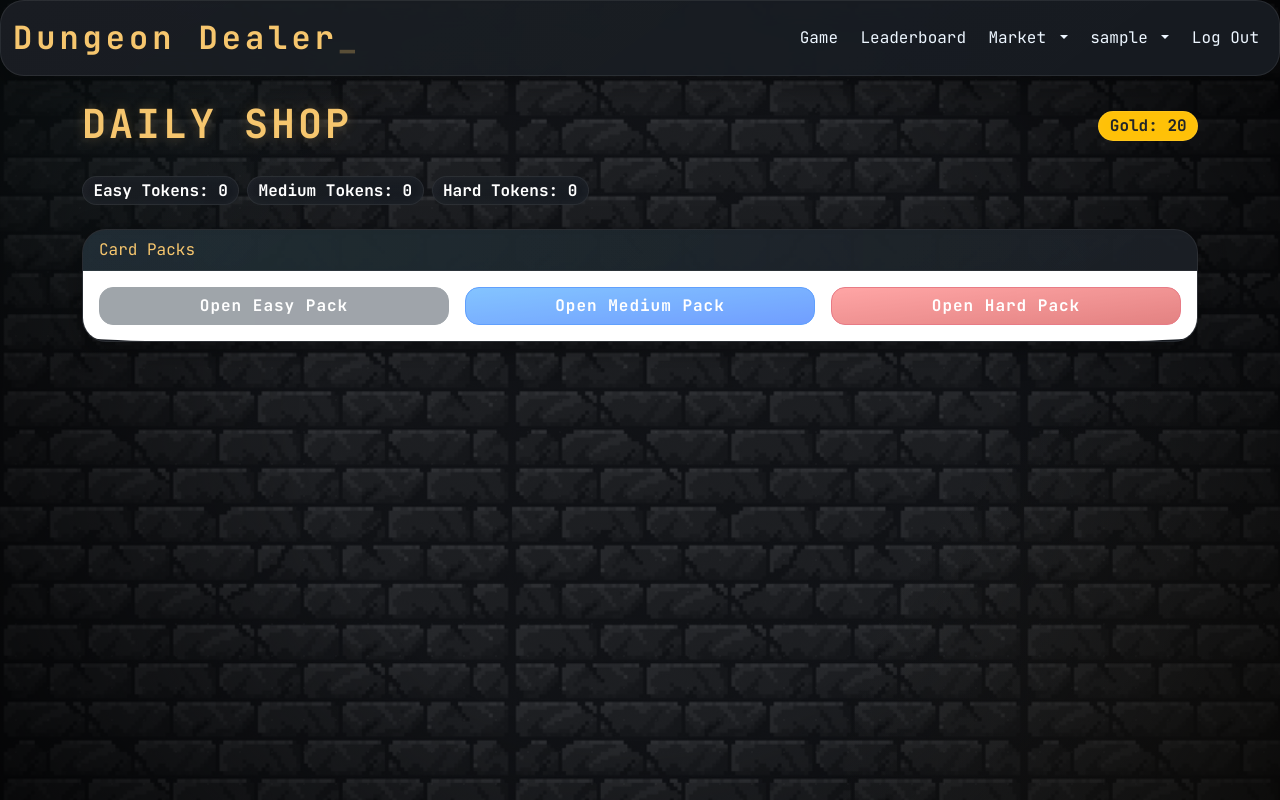
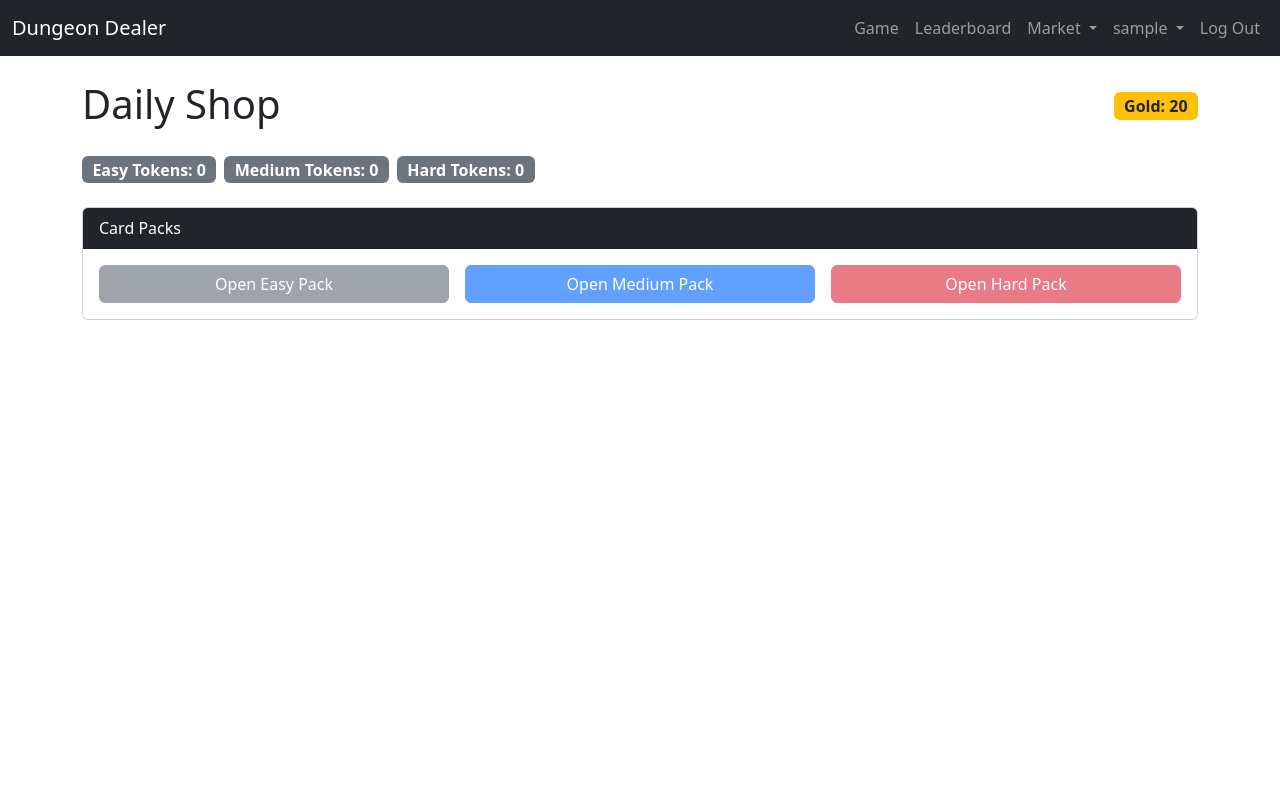
Before and after one commit to phyric1/CITS3403_Project, a Flask app: page /shop in a window 1280 px wide. Run offline with Flask 3, Linux system fonts and the light colour scheme; the visitor is signed in with stand-in values (Sample User, id 1); data that the repository does not hold is empty.

Commit message:
reverted accidental merge with css-design branch

```diff
--- a/app/static/cards.css
+++ b/app/static/cards.css
@@ -120,7 +120,6 @@
     margin-left: 5%;
     margin-right: 5%;
     margin-bottom: 1%;
-    color: black;
 }
 
 #effect {
@@ -210,7 +209,6 @@
     margin-bottom: 2%;
     padding: 0;
     line-height: 1;
-    colour: grey
 }
 
 .card-wrapper {
--- a/app/static/styles.css
+++ /dev/null
@@ -1,527 +0,0 @@
-@import url('https://fonts.googleapis.com/css2?family=JetBrains+Mono:wght@400;600;700&display=swap');
-
-:root {
-    /* Core */
-    --bg: #0a0d12;
-    --bg2: #0f141b;
-    --panel: rgba(20, 24, 31, 0.82);
-
-    /* Accent */
-    --cyan: #6ee7ff;
-    --cyan-dim: rgba(110,231,255,0.18);
-
-    --gold: #f6c66e;
-    --gold-dim: rgba(246,198,110,0.18);
-
-    --red: #ff7d7d;
-    --green: #8affb4;
-
-    /* Text */
-    --text: #edf6ff;
-    --muted: #93a0b3;
-
-    /* Borders */
-    --border: rgba(255,255,255,0.08);
-
-    /* Effects */
-    --glow:
-        0 0 12px rgba(110,231,255,0.15),
-        0 0 30px rgba(110,231,255,0.08);
-
-    --shadow:
-        0 10px 40px rgba(0,0,0,0.5);
-}
-
-/* BASE */
-html {
-    scroll-behavior: smooth;
-}
-
-body {
-    background:
-        radial-gradient(circle at top left, rgba(110,231,255,0.08), transparent 25%),
-        radial-gradient(circle at bottom right, rgba(246,198,110,0.06), transparent 30%),
-        linear-gradient(rgba(8,10,14,0.82), rgba(8,10,14,0.82)),
-        url("/static/img/bricks.jpg");
-    background-size:
-        auto,
-        auto,
-        auto,
-        512px;
-    background-repeat:
-        no-repeat,
-        no-repeat,
-        no-repeat,
-        repeat;
-    background-attachment:
-        scroll,
-        scroll,
-        scroll,
-        scroll;
-    background-color: #0a0d12;
-    color: var(--text);
-    font-family: 'JetBrains Mono', monospace;
-    min-height: 100vh;
-    overflow-x: hidden;
-    position: relative;
-}
-
-
-body::before {
-    content: "";
-    position: fixed;
-    inset: 0;
-    pointer-events: none;
-    opacity: 0.025;
-    background-image:
-        radial-gradient(circle at center, white 1px, transparent 1px);
-    background-size: 32px 32px;
-    z-index: -2;
-}
-
-/* vignette */
-body::after {
-    content: "";
-    position: fixed;
-    inset: 0;
-    pointer-events: none;
-    background:
-        radial-gradient(circle at center, transparent 45%, rgba(0,0,0,0.7));
-    z-index: -1;
-}
-
-@keyframes drift {
-    from {
-        transform: translate(0,0);
-    }
-    to {
-        transform: translate(-32px,-32px);
-    }
-}
-
-/* Text */
-h1,h2,h3,h4,h5 {
-    color: var(--gold);
-    font-weight: 700;
-    letter-spacing: 3px;
-    text-transform: uppercase;
-    text-shadow:
-        0 0 12px rgba(246,198,110,0.25);
-}
-
-.display-3 {
-    font-size: clamp(4rem, 10vw, 7rem);
-    letter-spacing: 8px;
-    position: relative;
-}
-
-.display-3 {
-    position: relative;
-}
-
-.display-3::after {
-    content: "";
-    position: absolute;
-    inset: -10px;
-    background:
-        radial-gradient(
-            circle,
-            rgba(246,198,110,0.12),
-            transparent 70%
-        );
-    filter: blur(20px);
-    z-index: -1;
-    pointer-events: none;
-}
-
-p,
-span,
-td,
-th,
-label,
-li {
-    color: var(--text);
-}
-
-.text-muted {
-    color: var(--muted) !important;
-}
-
-/* Navbar */
-.navbar {
-    background:
-        linear-gradient(
-            to right,
-            rgba(12,16,22,0.95),
-            rgba(18,24,32,0.92)
-        ) !important;
-    backdrop-filter: blur(14px);
-    border-bottom:
-        1px solid rgba(110,231,255,0.15);
-    box-shadow:
-        0 0 30px rgba(110,231,255,0.08);
-    position: sticky;
-    top: 0;
-    z-index: 1500 !important;
-}
-
-.navbar-brand {
-    color: var(--gold) !important;
-    font-size: 2rem;
-    font-weight: 700;
-    letter-spacing: 4px;
-    position: relative;
-}
-
-.navbar-brand::after {
-    content: "_";
-    color: var(--gold);
-    animation: blink 1s infinite;
-}
-
-.dropdown-menu {
-    z-index: 2000 !important;
-    isolation: isolate;
-}
-
-@keyframes blink {
-    50% {
-        opacity: 0;
-    }
-}
-
-.nav-link {
-    color: var(--text) !important;
-    position: relative;
-    margin-left: 0.4rem;
-    border-radius: 12px;
-    overflow: hidden;
-    transition: 0.18s ease;
-}
-
-.nav-link::before {
-    content: "";
-    position: absolute;
-    inset: 0;
-    background:
-        linear-gradient(
-            120deg,
-            transparent,
-            rgba(110,231,255,0.12),
-            transparent
-        );
-    transform: translateX(-120%);
-    transition: 0.4s ease;
-}
-
-.nav-link:hover::before {
-    transform: translateX(120%);
-}
-
-.nav-link:hover,
-.nav-link.active {
-    color: white !important;
-    background:
-        rgba(110,231,255,0.08);
-    box-shadow:
-        inset 0 0 0 1px rgba(110,231,255,0.12),
-        0 0 18px rgba(110,231,255,0.08);
-}
-
-/* Panels */
-   .bg-dark,
-   .bg-secondary,
-   .card,
-   .modal-content,
-   .table-responsive,
-   #game-info,
-   #game-container,
-   #card-display {
-       background:
-           linear-gradient(
-               145deg,
-               rgba(255,255,255,0.025),
-               rgba(255,255,255,0.01)
-           ),
-           rgba(20, 24, 31, 0.96) !important;
-       border:
-           1px solid rgba(255,255,255,0.08) !important;
-       border-radius: 24px !important;
-       box-shadow:
-           0 8px 28px rgba(0,0,0,0.35);
-   }
-
-.card,
-#game-container,
-#game-info,
-#card-display {
-    overflow: hidden;
-}
-
-
-@keyframes borderFlow {
-    from {transform: rotate(0deg);}
-    to {transform: rotate(360deg);}
-}
-
-/* Cards */
-.card {
-    transition:
-        transform 0.18s ease,
-        box-shadow 0.18s ease;
-    position: relative;
-}
-
-.card:hover {
-    transform:
-        translateY(-5px)
-        scale(1.01);
-    box-shadow:
-        0 0 0 1px rgba(110,231,255,0.12),
-        0 18px 45px rgba(0,0,0,0.65),
-        0 0 35px rgba(110,231,255,0.08);
-}
-
-.card-header {
-    background:
-        linear-gradient(
-            to right,
-            rgba(110,231,255,0.08),
-            rgba(255,255,255,0.02)
-        ) !important;
-    border-bottom:
-        1px solid rgba(255,255,255,0.06) !important;
-    color: var(--gold) !important;
-}
-
-/* Buttons */
-.btn {
-    border-radius: 14px;
-    border:
-        1px solid rgba(255,255,255,0.08);
-    color: white !important;
-    font-weight: 700;
-    letter-spacing: 1px;
-    transition: 0.16s ease;
-    position: relative;
-    overflow: hidden;
-}
-
-.btn::before {
-    content: "";
-    position: absolute;
-    inset: 0;
-    background:
-        linear-gradient(
-            120deg,
-            transparent,
-            rgba(255,255,255,0.18),
-            transparent
-        );
-    transform: translateX(-120%);
-    transition: 0.35s ease;
-}
-
-.btn:hover::before {
-    transform: translateX(120%);
-}
-
-.btn:hover {
-    transform:
-        translateY(-2px);
-    box-shadow:
-        0 8px 25px rgba(0,0,0,0.35);
-}
-
-.btn-primary {
-    background:
-        linear-gradient(
-            to bottom right,
-            #42a5ff,
-            #256bff
-        );
-}
-
-.btn-success {
-    background:
-        linear-gradient(
-            to bottom right,
-            #31d67b,
-            #149454
-        );
-}
-
-.btn-danger {
-    background:
-        linear-gradient(
-            to bottom right,
-            #ff7676,
-            #d43f3f
-        );
-}
-
-.btn-warning {
-    background:
-        linear-gradient(
-            to bottom right,
-            #ffd977,
-            #d89f29
-        );
-    color: black !important;
-}
-
-/* Forms */
-.form-control,
-.form-select {
-    background:
-        rgba(10,14,20,0.9) !important;
-    border:
-        1px solid rgba(255,255,255,0.08) !important;
-    color:
-        white !important;
-    border-radius:
-        14px;
-    padding:
-        0.8rem 1rem;
-}
-
-.form-control:focus,
-.form-select:focus {
-    background:
-        rgba(12,18,25,0.96) !important;
-    border-color:
-        rgba(110,231,255,0.4) !important;
-    box-shadow:
-        0 0 0 0.2rem rgba(110,231,255,0.1) !important;
-}
-
-/* Tables */
-.table {
-    color: white !important;
-    margin-bottom: 0;
-}
-
-.table thead {
-    background:
-        rgba(255,255,255,0.04);
-}
-
-.table thead th {
-    color: var(--gold) !important;
-    border-color:
-        rgba(255,255,255,0.08) !important;
-}
-
-.table tbody tr {
-    transition: 0.12s ease;
-}
-
-.table tbody tr:nth-child(even) {
-    background:
-        rgba(255,255,255,0.02);
-}
-
-.table tbody tr:hover {
-    background:
-        rgba(110,231,255,0.06);
-}
-
-/* Game */
-   #game-container {
-       background:
-           linear-gradient(
-               145deg,
-               rgba(255,255,255,0.02),
-               rgba(255,255,255,0.01)
-           ),
-           rgba(20, 24, 31, 0.82) !important;
-       border:
-           1px solid rgba(255,255,255,0.08) !important;
-       border-radius: 24px;
-       box-shadow:
-           0 10px 40px rgba(0,0,0,0.5);
-       overflow: hidden;
-   }
-
-.grid-tile {
-    border-radius: 0 !important;
-    border-width: 0 !important;
-    image-rendering: pixelated;
-    transition: none !important;
-    transform: none !important;
-    filter: none !important;
-    box-shadow: none !important;
-}
-
-.card-grid {
-    display: grid;
-    grid-template-columns:
-        repeat(auto-fill, minmax(220px, 1fr));
-    gap: 1.4rem;
-}
-
-/* Badges */
-.badge {
-    border-radius: 999px;
-    border:
-        1px solid rgba(255,255,255,0.08);
-    box-shadow:
-        inset 0 0 12px rgba(255,255,255,0.04);
-}
-
-/* Scrollbar */
-::-webkit-scrollbar {
-    width: 12px;
-}
-
-::-webkit-scrollbar-track {
-    background: #0c0f14;
-}
-
-::-webkit-scrollbar-thumb {
-    background:
-        linear-gradient(
-            to bottom,
-            #33404f,
-            #526172
-        );
-    border-radius: 999px;
-}
-
-::-webkit-scrollbar-thumb:hover {
-    background:
-        linear-gradient(
-            to bottom,
-            #46576b,
-            #698198
-        );
-}
-
-/* Responsive */
-@media (max-width: 768px) {
-    .display-3 {
-        letter-spacing: 3px;
-    }
-    .navbar-brand {
-        font-size: 1.5rem;
-    }
-    .card-grid {
-        grid-template-columns:
-            repeat(auto-fill, minmax(160px, 1fr));
-    }
-    #game-container {
-        overflow-x: auto;
-    }
-}
-
-.card-title,
-.card h1,
-.card h2,
-.card h3,
-.card h4,
-.card h5,
-.card h6 {
-    color: var(--gold) !important;
-    text-shadow:
-        0 0 10px rgba(255,255,255,0.08);
-}
--- a/app/templates/game.html
+++ b/app/templates/game.html
@@ -77,7 +77,7 @@
             <p class="text-light">Treasure: <span id="treasure-value">5</span></p>
             <p class="text-light">Keys: <span id="keys-value">0</span></p>
 
-            <p class="text-light">Difficulty: <span id="difficulty-value">Normal</span></p>
+            <p class="text-light">Dificulty: <span id="difficulty-value">Normal</span></p>
             <p class="text-light">Floor: <span id="floor-value">1</span></p>
 
             <p class="text-light">Active Cards</p>
--- a/app/templates/shop.html
+++ b/app/templates/shop.html
@@ -24,8 +24,8 @@
     <span class="badge bg-secondary fs-6">Hard Tokens: {{ user.hard_tokens }}</span>
 </div>
 
-<div class="card mb-4 shop-pack-card" bg-dark>
-    <div class="card-header text-white">
+<div class="card mb-4 shop-pack-card">
+    <div class="card-header bg-dark text-white">
         Card Packs
     </div>
     <div class="card-body">
--- a/game_logic.py
+++ b/game_logic.py
@@ -20,7 +20,8 @@ class Room():
 
 class DungeonGame():
     '''class representing a game instance and all its properties'''
-    #difficulty
+    #player -> health, attack
+    #dificulty
     #floors
 
     def __init__(self, difficulty):
```
Also changed, not shown: app/static/img/bricks.jpg (deleted), app/static/shop.css (line endings or trailing spaces).
